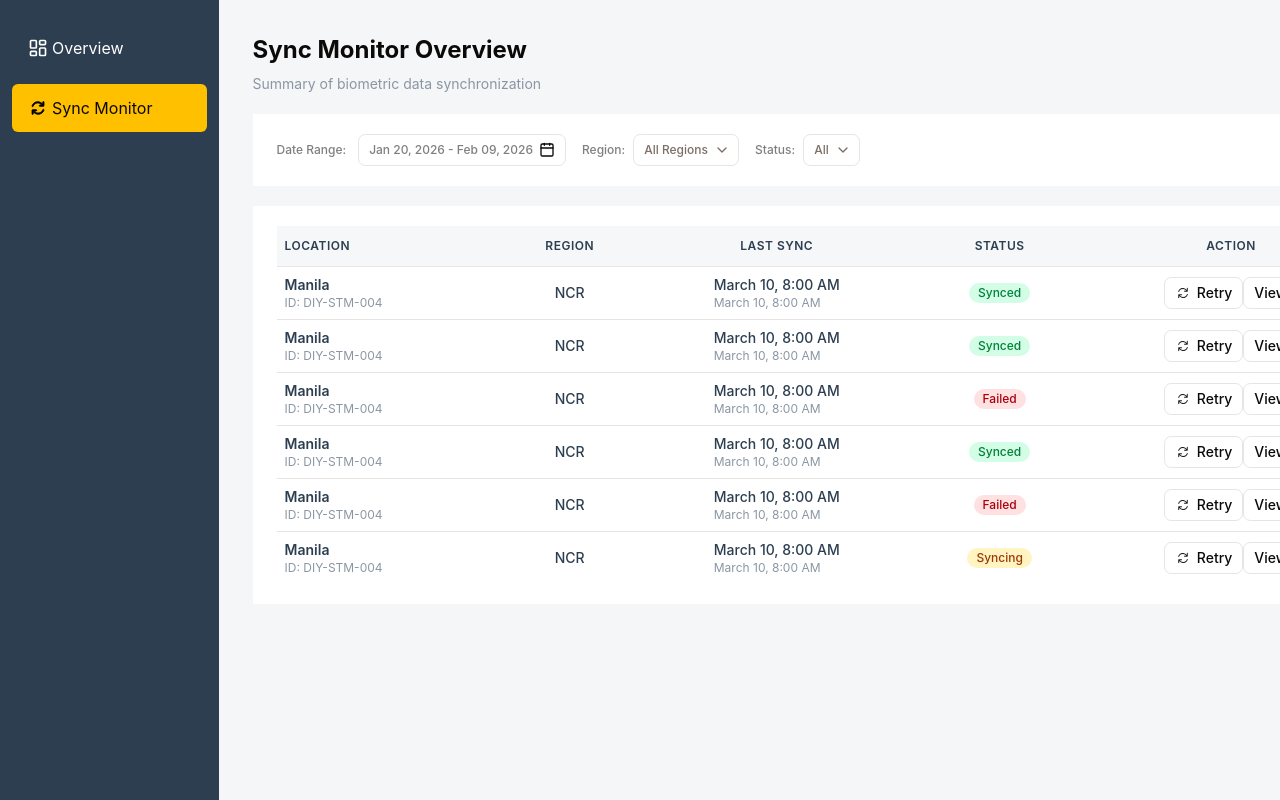
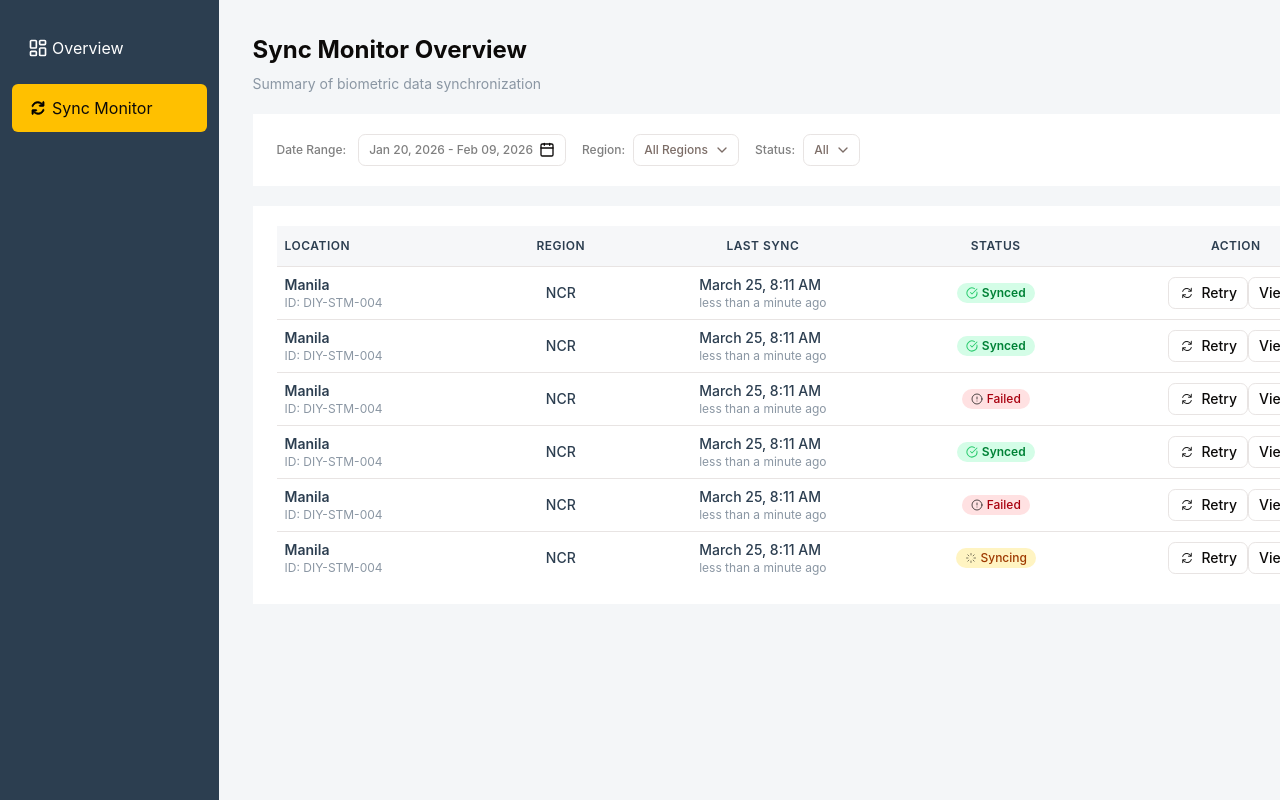
Before and after one commit to kurtmayan/obdc-client, a React (Vite) app: page /sync-monitor in a window 1280 px wide. Shown: the top 800 px of the page. Built offline with nearby package versions, Linux system fonts and the light colour scheme.

Commit message:
fix: UI issues

```diff
--- a/src/components/icons/correct-icon copy.tsx
+++ b/src/components/icons/alert-icon.tsx
@@ -1,6 +1,6 @@
 import type { SVGProps } from "react"
 
-export default function FailedIcon(props: SVGProps<SVGSVGElement>) {
+export default function AlertIcon(props: SVGProps<SVGSVGElement>) {
   return (
     <svg
       width={props.width || "20"}
--- /dev/null
+++ b/src/components/icons/failed-icon.tsx
@@ -0,0 +1,68 @@
+import type { SVGProps } from "react"
+
+export default function FailedIcon(props: SVGProps<SVGSVGElement>) {
+  return (
+    <svg
+      width={props.width || "20"}
+      height={props.height || "20"}
+      viewBox="0 0 24 24"
+      xmlns="http://www.w3.org/2000/svg"
+      fill="#000000"
+      {...props}
+    >
+      <g id="SVGRepo_bgCarrier" stroke-width="0"></g>
+      <g
+        id="SVGRepo_tracerCarrier"
+        stroke-linecap="round"
+        stroke-linejoin="round"
+      ></g>
+      <g id="SVGRepo_iconCarrier">
+        {" "}
+        <title></title>{" "}
+        <g id="Complete">
+          {" "}
+          <g id="alert-circle">
+            {" "}
+            <g>
+              {" "}
+              <line
+                fill="none"
+                stroke="#000000"
+                stroke-linecap="round"
+                stroke-linejoin="round"
+                stroke-width="1.3679999999999999"
+                x1="12"
+                x2="12"
+                y1="8"
+                y2="12"
+              ></line>{" "}
+              <line
+                fill="none"
+                stroke="#000000"
+                stroke-linecap="round"
+                stroke-linejoin="round"
+                stroke-width="1.3679999999999999"
+                x1="12"
+                x2="12"
+                y1="16"
+                y2="16"
+              ></line>{" "}
+              <circle
+                cx="12"
+                cy="12"
+                data-name="--Circle"
+                fill="none"
+                id="_--Circle"
+                r="10"
+                stroke="#000000"
+                stroke-linecap="round"
+                stroke-linejoin="round"
+                stroke-width="1.3679999999999999"
+              ></circle>{" "}
+            </g>{" "}
+          </g>{" "}
+        </g>{" "}
+      </g>
+    </svg>
+  )
+}
--- /dev/null
+++ b/src/components/icons/loading-icon.tsx
@@ -0,0 +1,31 @@
+import { type SVGProps } from "react"
+
+export default function LoadingIcon(props: SVGProps<SVGSVGElement>) {
+  return (
+    <svg
+      width={props.width || "20"}
+      height={props.height || "20"}
+      viewBox="0 0 24 24"
+      fill="none"
+      xmlns="http://www.w3.org/2000/svg"
+      {...props}
+    >
+      <g id="SVGRepo_bgCarrier" stroke-width="0"></g>
+      <g
+        id="SVGRepo_tracerCarrier"
+        stroke-linecap="round"
+        stroke-linejoin="round"
+      ></g>
+      <g id="SVGRepo_iconCarrier">
+        {" "}
+        <path
+          d="M12 3V6M3 12H6M5.63607 5.63604L7.75739 7.75736M5.63604 18.3639L7.75736 16.2426M21 12.0005H18M18.364 5.63639L16.2427 7.75771M11.9998 21.0002V18.0002M18.3639 18.3642L16.2426 16.2429"
+          stroke="#000000"
+          stroke-width="1.032"
+          stroke-linecap="round"
+          stroke-linejoin="round"
+        ></path>{" "}
+      </g>
+    </svg>
+  )
+}
--- /dev/null
+++ b/src/constant/status.ts
@@ -0,0 +1,21 @@
+import CorrectIcon from "@/components/icons/correct-icon"
+import FailedIcon from "@/components/icons/failed-icon"
+import LoadingIcon from "@/components/icons/loading-icon"
+
+export const STATUS_CONFIG = {
+  synced: {
+    label: "synced",
+    className: "bg-[#D4FDE7] text-green-700 text-xs font-semibold",
+    icon: CorrectIcon,
+  },
+  syncing: {
+    label: "syncing",
+    className: "bg-[#FFF4C2] text-[#9E3900] text-xs",
+    icon: LoadingIcon,
+  },
+  failed: {
+    label: "failed",
+    className: "bg-[#FFE1E2] text-[#A8000F] text-xs",
+    icon: FailedIcon,
+  },
+} as const
--- a/src/pages/login/index.tsx
+++ b/src/pages/login/index.tsx
@@ -11,7 +11,7 @@ export default function LoginPage() {
         <p className="mx-auto mb-3 w-[50%] text-xl font-bold text-[#5A2E15]">
           Biometrics Data Consolidator
         </p>
-        <p className="text-[#8A96A3]">Sign in to L-BDC Portal</p>
+        <p className="text-[#8A96A3]">Sign in to O-BDC Portal</p>
       </div>
       <div className="grid gap-6">
         <Field>
--- a/src/pages/overview/filter/region.tsx
+++ b/src/pages/overview/filter/region.tsx
@@ -27,7 +27,6 @@ export default function Region() {
             <SelectItem value="ncr">NCR</SelectItem>
             <SelectItem value="north-luzon">North Luzon</SelectItem>
             <SelectItem value="visayas">Visayas</SelectItem>
-            <SelectItem value="ncr">NCR</SelectItem>
             <SelectItem value="region-iii">Region II</SelectItem>
           </SelectGroup>
         </SelectContent>
--- a/src/pages/overview/index.tsx
+++ b/src/pages/overview/index.tsx
@@ -12,13 +12,15 @@ import Filter from "./filter"
 import StoreIcon from "@/components/icons/store-icon"
 import StatsInfo from "./stats-info"
 import CorrectIcon from "@/components/icons/correct-icon"
-import FailedIcon from "@/components/icons/correct-icon copy"
+import AlertIcon from "@/components/icons/alert-icon"
+import { STATUS_CONFIG } from "@/constant/status"
+import { format, formatDistanceToNow } from "date-fns"
 
 export type SyncType = {
   id: string
   location: string
   region: string
-  lastSync: string
+  lastSync: Date
   pending: number
   status: "synced" | "syncing" | "failed"
 }
@@ -28,16 +30,16 @@ const dummyData: SyncType[] = [
     id: "ID: DIY-STM-004",
     location: "Manila",
     region: "NCR",
-    lastSync: "March 10, 8:00 AM",
-    pending: 19,
+    lastSync: new Date("March 10 2024, 10:00 AM"),
+    pending: 0,
     status: "synced",
   },
   {
     id: "ID: DIY-STM-004",
     location: "Manila",
     region: "NCR",
-    lastSync: "March 10, 8:00 AM",
-    pending: 14,
+    lastSync: new Date(),
+    pending: 0,
     status: "synced",
   },
 
@@ -45,7 +47,7 @@ const dummyData: SyncType[] = [
     id: "ID: DIY-STM-004",
     location: "Manila",
     region: "NCR",
-    lastSync: "March 10, 8:00 AM",
+    lastSync: new Date(),
     pending: 25,
     status: "failed",
   },
@@ -53,15 +55,15 @@ const dummyData: SyncType[] = [
     id: "ID: DIY-STM-004",
     location: "Manila",
     region: "NCR",
-    lastSync: "March 10, 8:00 AM",
-    pending: 34,
+    lastSync: new Date(),
+    pending: 0,
     status: "synced",
   },
   {
     id: "ID: DIY-STM-004",
     location: "Manila",
     region: "NCR",
-    lastSync: "March 10, 8:00 AM",
+    lastSync: new Date(),
     pending: 28,
     status: "failed",
   },
@@ -69,28 +71,13 @@ const dummyData: SyncType[] = [
     id: "ID: DIY-STM-004",
     location: "Manila",
     region: "NCR",
-    lastSync: "March 10, 8:00 AM",
+    lastSync: new Date(),
     pending: 16,
     status: "syncing",
   },
 ]
 
 const dummyHeader = ["location", "region", "last sync", "pending", "status"]
-
-const STATUS_CONFIG = {
-  synced: {
-    label: "synced",
-    className: "bg-[#D4FDE7] text-green-700",
-  },
-  syncing: {
-    label: "syncing",
-    className: "bg-[#FFF4C2] text-[#9E3900]",
-  },
-  failed: {
-    label: "failed",
-    className: "bg-[#FFE1E2] text-[#A8000F]",
-  },
-} as const
 
 export default function Overview() {
   return (
@@ -119,7 +106,7 @@ export default function Overview() {
           title="Stores Unsynced"
           value="20"
           description="Number of stores pending or failed sync"
-          icon={<FailedIcon />}
+          icon={<AlertIcon />}
         />
       </div>
 
@@ -164,10 +151,10 @@ export default function Overview() {
                       <div className="grid place-items-center">
                         <div>
                           <p className="text-sm font-medium text-navy-blue">
-                            {lastSync}
+                            {format(lastSync, "MMMM d, h:mm a")}
                           </p>
                           <p className="text-xs font-normal text-[#8A96A3]">
-                            {lastSync}
+                            {formatDistanceToNow(lastSync, { addSuffix: true })}
                           </p>
                         </div>
                       </div>
@@ -180,7 +167,10 @@ export default function Overview() {
                     <TableCell>
                       <div className="grid place-items-center">
                         <div>
-                          <Badge className={statusConfig.className}>
+                          <Badge
+                            className={`flex items-center gap-1 ${statusConfig.className}`}
+                          >
+                            <statusConfig.icon />
                             {capitalize(statusConfig.label)}
                           </Badge>
                         </div>
--- a/src/pages/sync-monitor/[location]/index.tsx
+++ b/src/pages/sync-monitor/[location]/index.tsx
@@ -8,7 +8,6 @@ import {
   TableRow,
 } from "@/components/ui/table"
 import { capitalize } from "@/lib/capitalize"
-import Filter from "../filter"
 import { format } from "date-fns"
 import {
   Breadcrumb,
@@ -18,7 +17,7 @@ import {
   BreadcrumbPage,
   BreadcrumbSeparator,
 } from "@/components/ui/breadcrumb"
-import { Link } from "@tanstack/react-router"
+import { STATUS_CONFIG } from "@/constant/status"
 
 export type SyncType = {
   id: string
@@ -36,7 +35,7 @@ const dummyData: SyncType[] = [
     logDate: new Date(),
     totalRecord: 12,
     synced: 30,
-    pending: 12,
+    pending: 0,
     lastSync: new Date(),
     status: "synced",
   },
@@ -45,7 +44,7 @@ const dummyData: SyncType[] = [
     logDate: new Date(),
     totalRecord: 12,
     synced: 30,
-    pending: 12,
+    pending: 0,
     lastSync: new Date(),
     status: "synced",
   },
@@ -54,7 +53,7 @@ const dummyData: SyncType[] = [
     logDate: new Date(),
     totalRecord: 12,
     synced: 30,
-    pending: 12,
+    pending: 0,
     lastSync: new Date(),
     status: "synced",
   },
@@ -63,7 +62,7 @@ const dummyData: SyncType[] = [
     logDate: new Date(),
     totalRecord: 12,
     synced: 30,
-    pending: 12,
+    pending: 0,
     lastSync: new Date(),
     status: "synced",
   },
@@ -72,7 +71,7 @@ const dummyData: SyncType[] = [
     logDate: new Date(),
     totalRecord: 12,
     synced: 30,
-    pending: 12,
+    pending: 0,
     lastSync: new Date(),
     status: "synced",
   },
@@ -87,21 +86,6 @@ const dummyHeader = [
   "status",
   "action",
 ]
-
-const STATUS_CONFIG = {
-  synced: {
-    label: "synced",
-    className: "bg-[#D4FDE7] text-green-700 text-xs",
-  },
-  syncing: {
-    label: "syncing",
-    className: "bg-[#FFF4C2] text-[#9E3900] text-xs",
-  },
-  failed: {
-    label: "failed",
-    className: "bg-[#FFE1E2] text-[#A8000F] text-xs",
-  },
-} as const
 
 export default function SyncMonitorLocation() {
   return (
@@ -192,7 +176,10 @@ export default function SyncMonitorLocation() {
                     <TableCell>
                       <div className="grid place-items-center">
                         <div>
-                          <Badge className={statusConfig.className}>
+                          <Badge
+                            className={`flex items-center gap-1 ${statusConfig.className}`}
+                          >
+                            <statusConfig.icon />
                             {capitalize(statusConfig.label)}
                           </Badge>
                         </div>
--- a/src/pages/sync-monitor/filter/region.tsx
+++ b/src/pages/sync-monitor/filter/region.tsx
@@ -27,7 +27,6 @@ export default function Region() {
             <SelectItem value="ncr">NCR</SelectItem>
             <SelectItem value="north-luzon">North Luzon</SelectItem>
             <SelectItem value="visayas">Visayas</SelectItem>
-            <SelectItem value="ncr">NCR</SelectItem>
             <SelectItem value="region-iii">Region II</SelectItem>
           </SelectGroup>
         </SelectContent>
--- a/src/pages/sync-monitor/index.tsx
+++ b/src/pages/sync-monitor/index.tsx
@@ -12,23 +12,14 @@ import {
 import { capitalize } from "@/lib/capitalize"
 import Filter from "./filter"
 import { Outlet, useParams, useNavigate } from "@tanstack/react-router"
-
-export type Time = {
-  date: string
-  time: string
-}
-
-export type Logs = {
-  name: string
-  timeIn: Time
-  timeOut: Time
-}
+import { STATUS_CONFIG } from "@/constant/status"
+import { format, formatDistanceToNow } from "date-fns"
 
 export type SyncType = {
   id: string
   location: string
   region: string
-  lastSync: string
+  lastSync: Date
   status: "synced" | "syncing" | "failed"
 }
 
@@ -37,14 +28,14 @@ const dummyData: SyncType[] = [
     id: "ID: DIY-STM-004",
     location: "Manila",
     region: "NCR",
-    lastSync: "March 10, 8:00 AM",
+    lastSync: new Date(),
     status: "synced",
   },
   {
     id: "ID: DIY-STM-004",
     location: "Manila",
     region: "NCR",
-    lastSync: "March 10, 8:00 AM",
+    lastSync: new Date(),
     status: "synced",
   },
 
@@ -52,48 +43,33 @@ const dummyData: SyncType[] = [
     id: "ID: DIY-STM-004",
     location: "Manila",
     region: "NCR",
-    lastSync: "March 10, 8:00 AM",
+    lastSync: new Date(),
     status: "failed",
   },
   {
     id: "ID: DIY-STM-004",
     location: "Manila",
     region: "NCR",
-    lastSync: "March 10, 8:00 AM",
+    lastSync: new Date(),
     status: "synced",
   },
   {
     id: "ID: DIY-STM-004",
     location: "Manila",
     region: "NCR",
-    lastSync: "March 10, 8:00 AM",
+    lastSync: new Date(),
     status: "failed",
   },
   {
     id: "ID: DIY-STM-004",
     location: "Manila",
     region: "NCR",
-    lastSync: "March 10, 8:00 AM",
+    lastSync: new Date(),
     status: "syncing",
   },
 ]
 
 const dummyHeader = ["location", "region", "last sync", "status", "action"]
-
-const STATUS_CONFIG = {
-  synced: {
-    label: "synced",
-    className: "bg-[#D4FDE7] text-green-700",
-  },
-  syncing: {
-    label: "syncing",
-    className: "bg-[#FFF4C2] text-[#9E3900]",
-  },
-  failed: {
-    label: "failed",
-    className: "bg-[#FFE1E2] text-[#A8000F]",
-  },
-} as const
 
 export default function SyncMonitor() {
   const navigate = useNavigate()
@@ -154,10 +130,10 @@ export default function SyncMonitor() {
                       <div className="grid place-items-center">
                         <div>
                           <p className="text-sm font-medium text-navy-blue">
-                            {lastSync}
+                            {format(lastSync, "MMMM d, h:mm a")}
                           </p>
                           <p className="text-xs font-normal text-[#8A96A3]">
-                            {lastSync}
+                            {formatDistanceToNow(lastSync, { addSuffix: true })}
                           </p>
                         </div>
                       </div>
@@ -165,7 +141,10 @@ export default function SyncMonitor() {
                     <TableCell>
                       <div className="grid place-items-center">
                         <div>
-                          <Badge className={statusConfig.className}>
+                          <Badge
+                            className={`flex items-center gap-1 ${statusConfig.className}`}
+                          >
+                            <statusConfig.icon />
                             {capitalize(statusConfig.label)}
                           </Badge>
                         </div>
```
